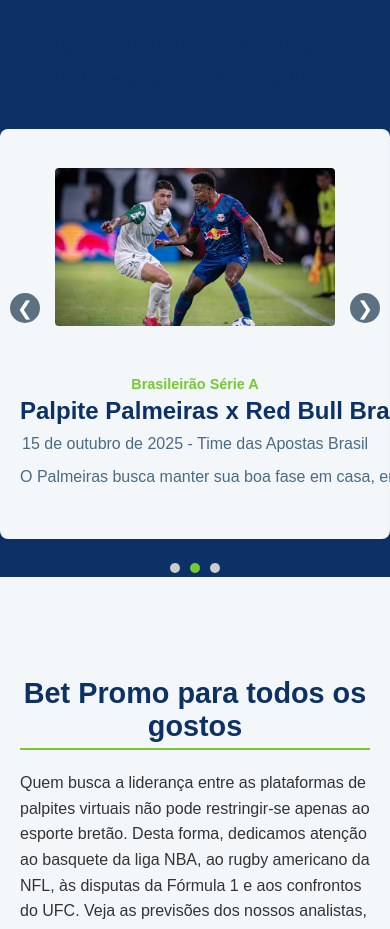
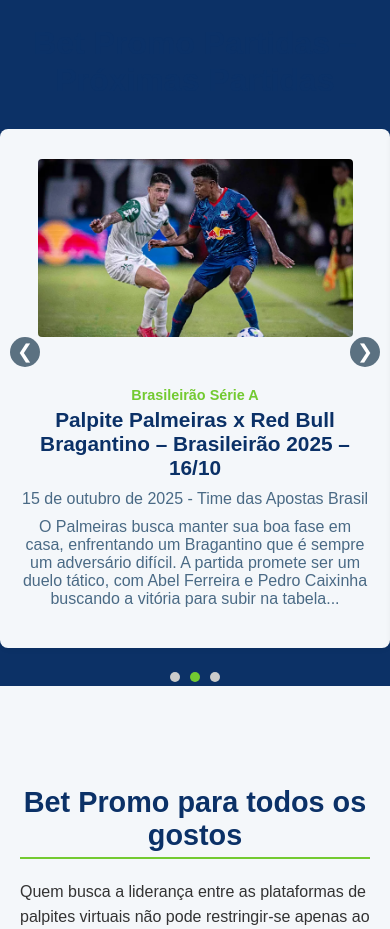
Before and after one commit to pokergames112/ranking-de-sites, a plain HTML site: page index.html in a window 390 px wide. Shown: the part 4140-5069 px from the top of the page. Drawn offline with Linux system fonts and the light colour scheme.

Commit message:
Responsividade e quebras de linhas desktop e Mobile

```diff
--- a/style.css
+++ b/style.css
@@ -438,7 +438,7 @@
     color: #8c9cb1;
 }
 
-/* --- SEÇÃO 3: CARROSSEL DE NOTÍCIAS/IMAGENS --- */
+/* --- SEÇÃO 3: CARROSSEL DE NOTÍCIAS/IMAGENS (Desktop) --- */
 .carousel-section {
     background-color: #fff;
     padding: 60px 0;
@@ -452,8 +452,8 @@
 }
 
 .carousel-container {
-    max-width: 1000px; /* Limita a largura máxima do carrossel no desktop */
-    margin: 0 auto; /* Centraliza o carrossel na página */
+    max-width: 2000px; /* Mantido o seu valor atual */
+    margin: 0 auto;
     position: relative;
     overflow: hidden;
 }
@@ -461,30 +461,32 @@
 .carousel-track {
     display: flex;
     transition: transform 0.5s ease-in-out;
-    white-space: nowrap; /* Garante que os slides fiquem na linha */
+    white-space: nowrap; /* ESSENCIAL para o carrossel */
 }
 
 .carousel-slide {
     flex-shrink: 0;
     width: 100%;
 
+    /* ADICIONADO PARA GARANTIR QUE O TEXTO QUEBRE NO DESKTOP */
+    white-space: normal;
+
     /* ESTILOS DE VISUALIZAÇÃO E CENTRALIZAÇÃO */
     padding: 30px 40px;
     background-color: #f4f7fa;
     border-radius: 8px;
-    margin: 0; /* CRÍTICO: Sem margem horizontal para o JS funcionar */
+    margin: 0;
     box-shadow: 0 2px 5px rgba(0, 0, 0, 0.05);
 
-    /* FLEXBOX PARA ALINHAR CONTEÚDO DENTRO DO SLIDE */
+    /* FLEXBOX PARA ALINHAR CONTEÚDO */
     display: flex;
-    align-items: center;   /* Centraliza Verticalmente */
-    justify-content: center; /* CRÍTICO: Centraliza Horizontalmente o bloco imagem + texto */
-    gap: 30px; /* Espaçamento entre a imagem e o texto */
+    align-items: center;
+    justify-content: center;
+    gap: 30px;
 }
 
-/* Tamanhos dos itens no desktop para permitir centralização */
 .carousel-slide img {
-    max-width: 30%; /* Reduzido para 30% para liberar espaço */
+    max-width: 30%;
     height: auto;
     max-height: 250px;
     object-fit: cover;
@@ -492,34 +494,41 @@
 }
 
 .slide-content {
-    max-width: 50%; /* Reduzido para 50% para liberar espaço */
+    max-width: 700px; /* Sugestão para manter boa leitura em container grande */
+    width: 50%;
 }
 
-/* Estilos de Tipografia */
+/* Estilos de Tipografia Desktop */
+.slide-tag,
+.slide-content h3,
+.slide-content p {
+    text-align: left; /* Alinhamento à esquerda no desktop */
+}
+
 .slide-tag {
     display: block;
     color: #73ca31;
     font-weight: bold;
     font-size: 0.9em;
     margin-bottom: 5px;
-    text-align: left;
 }
 
 .slide-content h3 {
     color: #0b3167;
     font-size: 1.5em;
     margin-bottom: 10px;
-    text-align: left;
 }
 
 .slide-content p {
     color: #4a6a85;
     font-size: 1em;
     margin-bottom: 15px;
-    text-align: left;
+    word-wrap: break-word;
+    overflow-wrap: break-word;
 }
 
-/* Navegação */
+
+/* Navegação e Indicadores (sem alterações importantes) */
 .carousel-button {
     position: absolute;
     top: 50%;
@@ -552,7 +561,6 @@
     right: 10px;
 }
 
-/* Indicadores */
 .carousel-indicators {
     text-align: center;
     padding-top: 20px;
@@ -572,6 +580,7 @@
 .indicator.active {
     background-color: #73ca31;
 }
+
 
 /* --- ESTILO PARA SECTION 4 (TEXTO) --- */
 
@@ -1098,28 +1107,47 @@
         text-align: center;
     }
 
-    .carousel-section {
+/* --- SEÇÃO 3: CARROSSEL DE NOTÍCIAS/IMAGENS --- */
+
+.carousel-section {
         padding: 40px 0;
     }
 
     .carousel-slide {
-        /* Stack the elements vertically on mobile */
+        /* Garante que a imagem e o conteúdo fiquem um abaixo do outro */
         flex-direction: column;
-        text-align: center;
-        padding: 30px 20px;
+        align-items: center; /* CENTRALIZA TODOS OS FILHOS HORIZONTALMENTE */
+        padding: 30px 20px; /* Reduz o padding horizontal no mobile */
+        /* white-space: normal; (É herdado do .carousel-slide acima, mas bom checar) */
     }
 
     .carousel-slide img {
-        max-width: 80%; /* A imagem ocupa mais espaço no mobile */
-        margin-bottom: 20px;
+        max-width: 90%; /* Aumenta a imagem para ocupar mais espaço no mobile */
+        margin: 0 auto 20px auto;
+        /* Limpa regras de largura do desktop */
+        width: auto;
+        max-height: 200px; /* Pode reduzir um pouco a altura para telas menores */
     }
 
     .slide-content {
-        max-width: 100%; /* O conteúdo ocupa a largura total */
+        max-width: 100%; /* Ocupa a largura total disponível do slide */
+        width: auto; /* Limpa a regra de 50% do desktop */
     }
 
-    .slide-content h3, .slide-content p, .slide-tag {
-        text-align: center; /* Centraliza todo o texto quando em coluna */
+    /* OTIMIZAÇÃO: Centraliza o texto no mobile para melhor visualização */
+    .slide-tag,
+    .slide-content h3,
+    .slide-content p {
+        text-align: center;
+    }
+
+    .slide-content h3 {
+        font-size: 1.3em; /* Reduz um pouco o título para não quebrar tanto */
+    }
+
+    .slide-content p {
+        /* Ajuste do padding inferior para deixar o texto mais junto */
+        margin-bottom: 10px;
     }
 
     .carousel-button {
```
